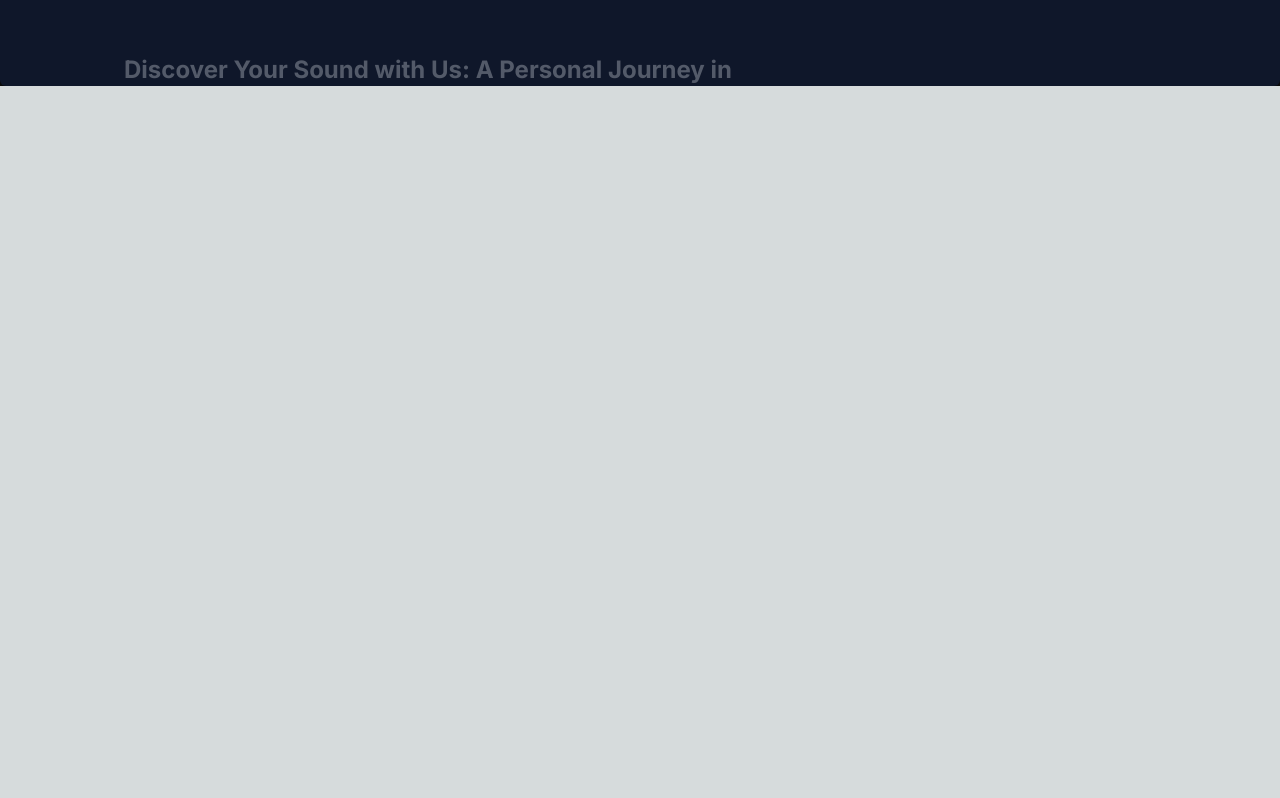
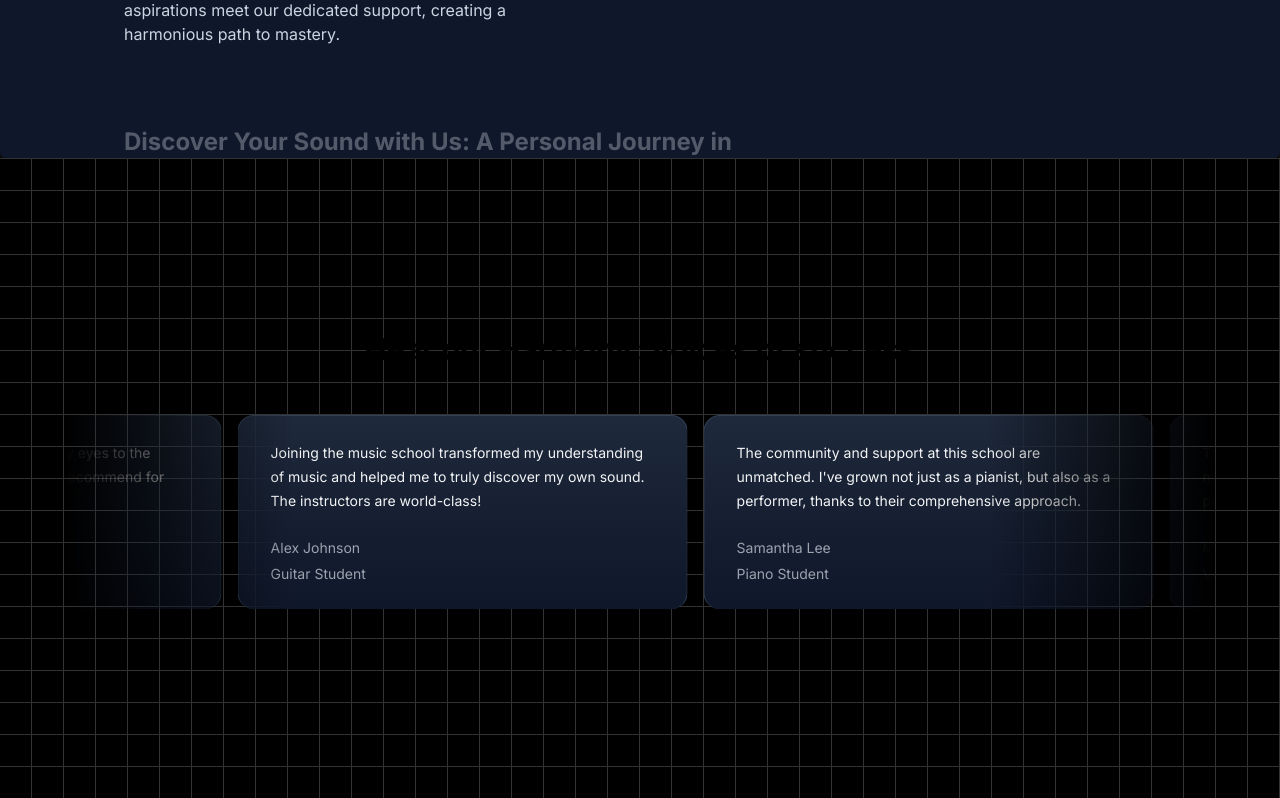
Before and after one commit to abhradeepbarman/music-nextjs, a Next.js app: page / in a window 1280 px wide. Shown: the part 1922-2720 px from the top of the page. Before the commit the page ends 2008 px from the top, so only its background shows below. Built offline with nearby package versions, Linux system fonts and the light colour scheme.

Commit message:
testimonial section added

```diff
--- a/package.json
+++ b/package.json
@@ -10,7 +10,8 @@
   },
   "dependencies": {
     "clsx": "^2.1.1",
-    "framer-motion": "^11.3.2",
+    "framer-motion": "^11.3.4",
+    "mini-svg-data-uri": "^1.4.4",
     "next": "14.2.5",
     "react": "^18",
     "react-dom": "^18",
--- a/src/app/page.tsx
+++ b/src/app/page.tsx
@@ -1,5 +1,6 @@
 import FeaturedCourses from "@/components/FeaturedCourses";
 import HeroSection from "@/components/HeroSection";
+import MusicSchoolTestimonials from "@/components/MusicSchoolTestimonials";
 import WhyChooseUs from "@/components/WhyChooseUs";
 
 export default function Home() {
@@ -8,6 +9,7 @@
       <HeroSection />
       <FeaturedCourses />
       <WhyChooseUs />
+      <MusicSchoolTestimonials />
     </main>
   );
 }
--- a/src/components/FeaturedCourses.tsx
+++ b/src/components/FeaturedCourses.tsx
@@ -17,7 +17,7 @@
     const featuredCourses = courseData.courses.filter((course:Course) => course.isFeatured)
 
   return (
-    <div className="py-12 bg-gray-900" >
+    <div className="py-12 bg-gray-900 min-h-screen" >
         <div>
             <div className="text-center">
                 <h2 className="text-base text-teal-600 font-semibold tracking-wide uppercase">FEATURED COURSES</h2>
--- /dev/null
+++ b/src/components/MusicSchoolTestimonials.tsx
@@ -0,0 +1,60 @@
+"use client";
+import React, { useEffect, useState } from "react";
+import { InfiniteMovingCards } from "@/components/ui/infinite-moving-cards"
+
+const musicSchoolTestimonials = [
+  {
+    quote:
+      'Joining the music school transformed my understanding of music and helped me to truly discover my own sound. The instructors are world-class!',
+    name: 'Alex Johnson',
+    title: 'Guitar Student',
+  },
+  {
+    quote:
+      "The community and support at this school are unmatched. I've grown not just as a pianist, but also as a performer, thanks to their comprehensive approach.",
+    name: 'Samantha Lee',
+    title: 'Piano Student',
+  },
+  {
+    quote:
+      "This school offered me the tools and confidence to take my singing to the next level. I'm endlessly grateful for the personalized coaching.",
+    name: 'Michael Chen',
+    title: 'Vocal Student',
+  },
+  {
+    quote:
+      'As a violinist, finding the right mentor can be challenging, but this school matched me with a teacher who truly understands my goals and challenges.',
+    name: 'Emily Taylor',
+    title: 'Violin Student',
+  },
+  {
+    quote:
+      'The production courses here opened my eyes to the intricacies of music production. Highly recommend for any aspiring producers!',
+    name: 'Chris Morales',
+    title: 'Music Production Student',
+  },
+];
+
+function MusicSchoolTestimonials() {
+  return (
+    // Grid background
+    <div className="h-[40rem] w-full dark:bg-black dark:bg-grid-white/[0.2] relative flex flex-col items-center justify-center overflow-hidden">
+
+        <div>
+          <h2 className="text-3xl font-bold text-center mb-8 z-10">Hear our Harmony: Voices of success</h2>
+
+          <div className="flex justify-center w-full overflow-hidden px-4 sm:px-6 lg:px-8">
+            <div className="w-full max-w-6xl">
+              <InfiniteMovingCards
+                items={musicSchoolTestimonials}
+                direction="right"
+                speed="slow"
+              />
+            </div>
+          </div>
+        </div>
+    </div>
+  )
+}
+
+export default MusicSchoolTestimonials
--- /dev/null
+++ b/src/components/ui/infinite-moving-cards.tsx
@@ -0,0 +1,120 @@
+"use client";
+import { cn } from "@/lib/utils";
+import React, { useEffect, useState } from "react";
+
+export const InfiniteMovingCards = ({
+  items,
+  direction = "left",
+  speed = "fast",
+  pauseOnHover = true,
+  className,
+}: {
+  items: {
+    quote: string;
+    name: string;
+    title: string;
+  }[];
+  direction?: "left" | "right";
+  speed?: "fast" | "normal" | "slow";
+  pauseOnHover?: boolean;
+  className?: string;
+}) => {
+  const containerRef = React.useRef<HTMLDivElement>(null);
+  const scrollerRef = React.useRef<HTMLUListElement>(null);
+
+  useEffect(() => {
+    addAnimation();
+  }, []);
+  const [start, setStart] = useState(false);
+  function addAnimation() {
+    if (containerRef.current && scrollerRef.current) {
+      const scrollerContent = Array.from(scrollerRef.current.children);
+
+      scrollerContent.forEach((item) => {
+        const duplicatedItem = item.cloneNode(true);
+        if (scrollerRef.current) {
+          scrollerRef.current.appendChild(duplicatedItem);
+        }
+      });
+
+      getDirection();
+      getSpeed();
+      setStart(true);
+    }
+  }
+  const getDirection = () => {
+    if (containerRef.current) {
+      if (direction === "left") {
+        containerRef.current.style.setProperty(
+          "--animation-direction",
+          "forwards"
+        );
+      } else {
+        containerRef.current.style.setProperty(
+          "--animation-direction",
+          "reverse"
+        );
+      }
+    }
+  };
+  const getSpeed = () => {
+    if (containerRef.current) {
+      if (speed === "fast") {
+        containerRef.current.style.setProperty("--animation-duration", "20s");
+      } else if (speed === "normal") {
+        containerRef.current.style.setProperty("--animation-duration", "40s");
+      } else {
+        containerRef.current.style.setProperty("--animation-duration", "80s");
+      }
+    }
+  };
+  return (
+    <div
+      ref={containerRef}
+      className={cn(
+        "scroller relative z-20  max-w-7xl overflow-hidden  [mask-image:linear-gradient(to_right,transparent,white_20%,white_80%,transparent)]",
+        className
+      )}
+    >
+      <ul
+        ref={scrollerRef}
+        className={cn(
+          " flex min-w-full shrink-0 gap-4 py-4 w-max flex-nowrap",
+          start && "animate-scroll ",
+          pauseOnHover && "hover:[animation-play-state:paused]"
+        )}
+      >
+        {items.map((item, idx) => (
+          <li
+            className="w-[350px] max-w-full relative rounded-2xl border border-b-0 flex-shrink-0 border-slate-700 px-8 py-6 md:w-[450px]"
+            style={{
+              background:
+                "linear-gradient(180deg, var(--slate-800), var(--slate-900)",
+            }}
+            key={item.name}
+          >
+            <blockquote>
+              <div
+                aria-hidden="true"
+                className="user-select-none -z-1 pointer-events-none absolute -left-0.5 -top-0.5 h-[calc(100%_+_4px)] w-[calc(100%_+_4px)]"
+              ></div>
+              <span className=" relative z-20 text-sm leading-[1.6] text-gray-100 font-normal">
+                {item.quote}
+              </span>
+              <div className="relative z-20 mt-6 flex flex-row items-center">
+                <span className="flex flex-col gap-1">
+                  <span className=" text-sm leading-[1.6] text-gray-400 font-normal">
+                    {item.name}
+                  </span>
+                  <span className=" text-sm leading-[1.6] text-gray-400 font-normal">
+                    {item.title}
+                  </span>
+                </span>
+              </div>
+            </blockquote>
+          </li>
+        ))}
+      </ul>
+    </div>
+  );
+};
--- a/tailwind.config.ts
+++ b/tailwind.config.ts
@@ -4,6 +4,8 @@
   default: flattenColorPalette,
 } = require("tailwindcss/lib/util/flattenColorPalette");
 import type { Config } from "tailwindcss";
+import svgToDataUri from "mini-svg-data-uri";
+
 
 const config: Config = {
   content: [
@@ -21,6 +23,7 @@
       },
       animation: {
         spotlight: "spotlight 2s ease .75s 1 forwards",
+        scroll: "scroll var(--animation-duration, 40s) var(--animation-direction, forwards) linear infinite",
       },
       keyframes: {
         spotlight: {
@@ -33,11 +36,38 @@
             transform: "translate(-50%,-40%) scale(1)",
           },
         },
+        scroll: {
+          to: {
+            transform: "translate(calc(-50% - 0.5rem))",
+          },
+        },
       },
     },
   },
   plugins: [
     addVariablesForColors,
+    function ({ matchUtilities, theme }: any) {
+      matchUtilities(
+        {
+          "bg-grid": (value: any) => ({
+            backgroundImage: `url("${svgToDataUri(
+              `<svg xmlns="http://www.w3.org/2000/svg" viewBox="0 0 32 32" width="32" height="32" fill="none" stroke="${value}"><path d="M0 .5H31.5V32"/></svg>`
+            )}")`,
+          }),
+          "bg-grid-small": (value: any) => ({
+            backgroundImage: `url("${svgToDataUri(
+              `<svg xmlns="http://www.w3.org/2000/svg" viewBox="0 0 32 32" width="8" height="8" fill="none" stroke="${value}"><path d="M0 .5H31.5V32"/></svg>`
+            )}")`,
+          }),
+          "bg-dot": (value: any) => ({
+            backgroundImage: `url("${svgToDataUri(
+              `<svg xmlns="http://www.w3.org/2000/svg" viewBox="0 0 32 32" width="16" height="16" fill="none"><circle fill="${value}" id="pattern-circle" cx="10" cy="10" r="1.6257413380501518"></circle></svg>`
+            )}")`,
+          }),
+        },
+        { values: flattenColorPalette(theme("backgroundColor")), type: "color" }
+      );
+    },
   ],
 };
 
```
Also changed, not shown: 1 other file (tests, documents, lock files or other folders).
